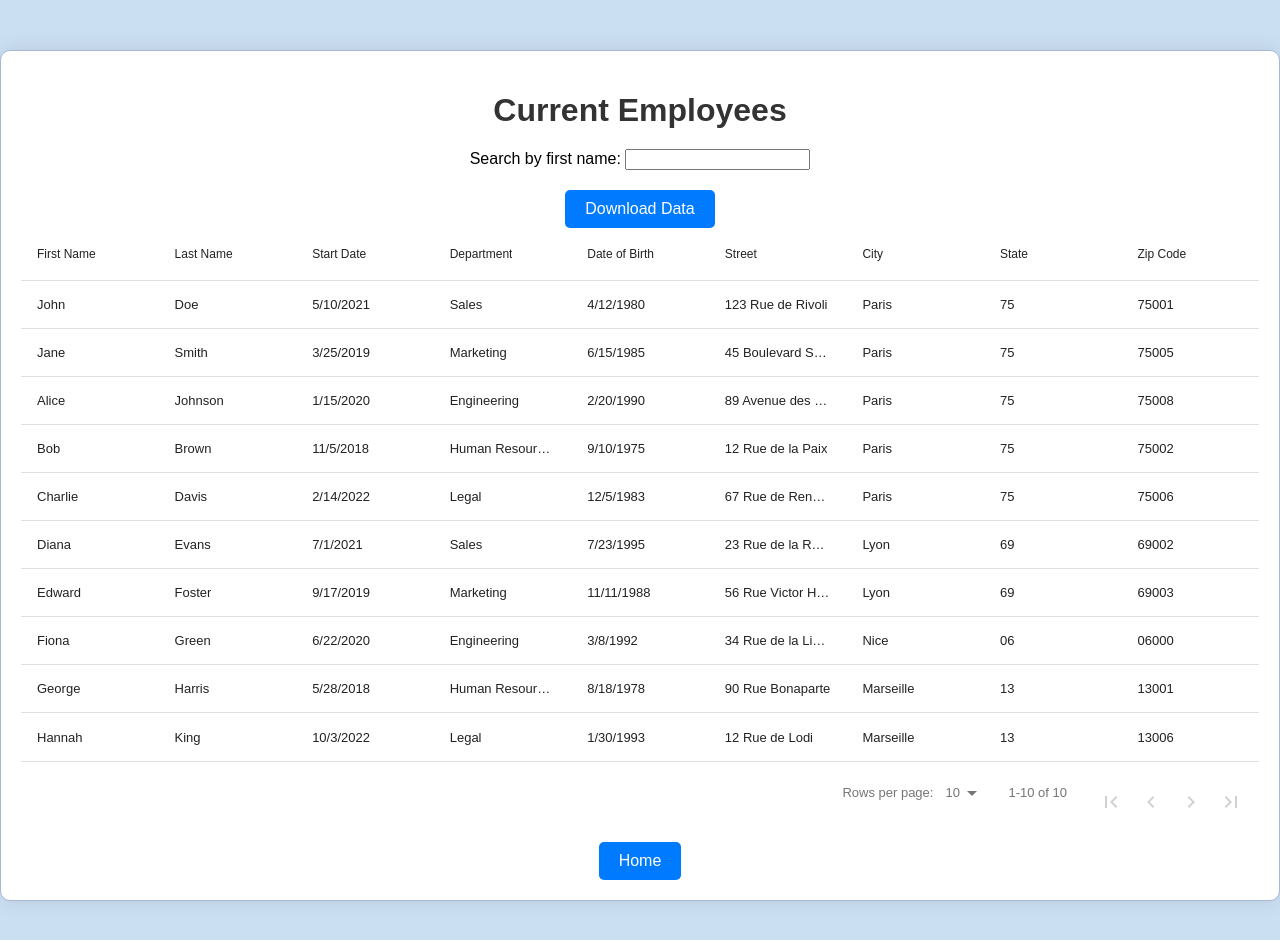
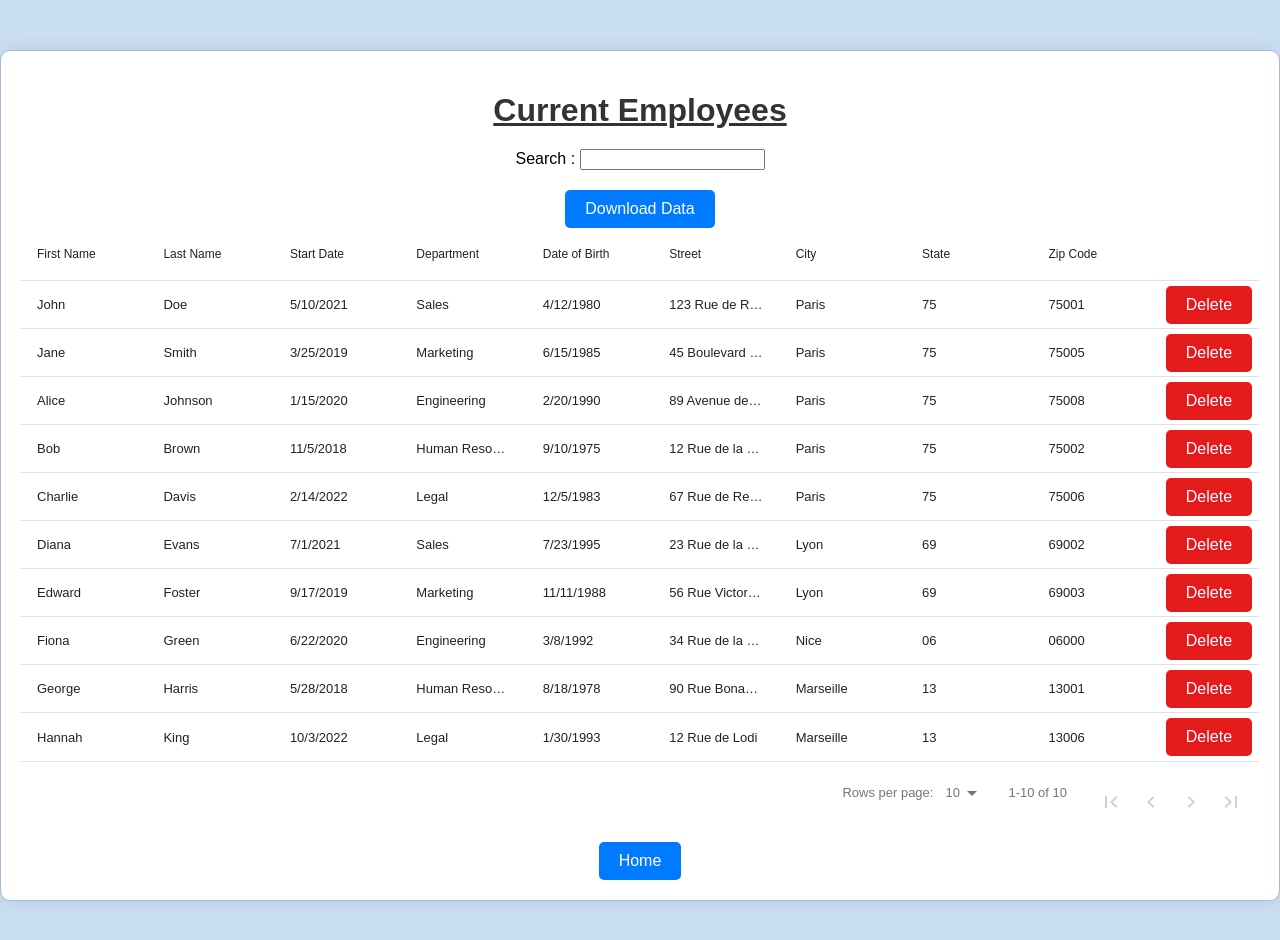
Before and after one commit to GazzaThomo/HR-net, a React (Vite) app in the folder HR-net/: page /employee-list in a window 1280 px wide. Shown: the top 940 px of the page. Built offline with nearby package versions, Linux system fonts and the light colour scheme.

Commit message:
add delete employee

```diff
--- a/HR-net/src/Pages/EmployeeTable.jsx
+++ b/HR-net/src/Pages/EmployeeTable.jsx
@@ -7,6 +7,7 @@ import jsonToCsvExport from "json-to-csv-export";
 
 const EmployeeTable = () => {
   const employees = useStore((state) => state.employees);
+  const removeEmployee = useStore((state) => state.removeEmployee);
   const [search, setSearch] = useState(""); //state for name search
   const [selectedEmployee, setSelectedEmployee] = useState(null);
   const [modalOpen, setModalOpen] = useState(false);
@@ -73,8 +74,49 @@ const EmployeeTable = () => {
       selector: (row) => row.zipCode,
       sortable: true,
     },
+    {
+      // eslint-disable-next-line react/button-has-type
+      cell: (row) => (
+        <button
+          className="delete-btn"
+          key={row.employeeId}
+          onClick={(e) => handleButtonClick(row, row.employeeId)}
+        >
+          Delete
+        </button>
+      ),
+      ignoreRowClick: true,
+      allowoverflow: true,
+      button: "true",
+    },
   ];
 
+  const handleButtonClick = (row, employeeId) => {
+    if (employeeId === null) {
+      return window.alert("please try again");
+    }
+    const canFindEmployee = employees.find(
+      (obj) => obj.employeeId === employeeId
+    );
+
+    if (!canFindEmployee) {
+      window.alert(
+        `Sorry, we can't seem to find that employee in the database for some reason. Please contact the support.`
+      );
+    }
+
+    const confirmationAnswer = confirm(
+      `Are you sure you want to delete ${row.firstName} ${row.lastName} ?`
+    );
+
+    if (!confirmationAnswer) return window.alert(`Employee not deleted`);
+
+    const newEmployeeList = employees.filter((obj) => {
+      return obj.employeeId != employeeId;
+    });
+    removeEmployee(newEmployeeList);
+    window.alert("Employee removed !");
+  };
   const reformatDateToDDMMYYYY = (dateStr) => {
     const [year, month, day] = dateStr.split("-");
     return `${day}/${month}/${year}`;
@@ -105,7 +147,7 @@ const EmployeeTable = () => {
         item.zipCode.toLowerCase().includes(searchLower)
       );
     })
-    .map((item, index) => ({ ...item, key: index }));
+    .map((item) => ({ ...item, key: item.employeeId }));
 
   const dataToConvert = {
     data: data.map((item) => ({
@@ -136,10 +178,12 @@ const EmployeeTable = () => {
 
   return (
     <div className="employee-table-container">
-      <h1>Current Employees</h1>
+      <h1>
+        <u>Current Employees</u>
+      </h1>
 
       <label htmlFor="search">
-        Search by first name:&nbsp;
+        Search :&nbsp;
         <input id="search" type="text" value={search} onChange={handleSearch} />
       </label>
 
@@ -155,6 +199,8 @@ const EmployeeTable = () => {
           columns={columns}
           data={data}
           pagination
+          highlightOnHover
+          pointerOnHover
           onRowClicked={handleRowClick}
         />
       ) : (
--- a/HR-net/src/mockData/mockEmployees.js
+++ b/HR-net/src/mockData/mockEmployees.js
@@ -9,6 +9,7 @@ export const mockEmployees = [
     state: "75",
     zipCode: "75001",
     department: "Sales",
+    employeeId: 0,
   },
   {
     firstName: "Jane",
@@ -20,6 +21,7 @@ export const mockEmployees = [
     state: "75",
     zipCode: "75005",
     department: "Marketing",
+    employeeId: 1,
   },
   {
     firstName: "Alice",
@@ -31,6 +33,7 @@ export const mockEmployees = [
     state: "75",
     zipCode: "75008",
     department: "Engineering",
+    employeeId: 3,
   },
   {
     firstName: "Bob",
@@ -42,6 +45,7 @@ export const mockEmployees = [
     state: "75",
     zipCode: "75002",
     department: "Human Resources",
+    employeeId: 4,
   },
   {
     firstName: "Charlie",
@@ -53,6 +57,7 @@ export const mockEmployees = [
     state: "75",
     zipCode: "75006",
     department: "Legal",
+    employeeId: 5,
   },
   {
     firstName: "Diana",
@@ -64,6 +69,7 @@ export const mockEmployees = [
     state: "69",
     zipCode: "69002",
     department: "Sales",
+    employeeId: 6,
   },
   {
     firstName: "Edward",
@@ -75,6 +81,7 @@ export const mockEmployees = [
     state: "69",
     zipCode: "69003",
     department: "Marketing",
+    employeeId: 7,
   },
   {
     firstName: "Fiona",
@@ -86,6 +93,7 @@ export const mockEmployees = [
     state: "06",
     zipCode: "06000",
     department: "Engineering",
+    employeeId: 8,
   },
   {
     firstName: "George",
@@ -97,6 +105,7 @@ export const mockEmployees = [
     state: "13",
     zipCode: "13001",
     department: "Human Resources",
+    employeeId: 9,
   },
   {
     firstName: "Hannah",
@@ -108,5 +117,6 @@ export const mockEmployees = [
     state: "13",
     zipCode: "13006",
     department: "Legal",
+    employeeId: 10,
   },
 ];
--- a/HR-net/src/scss/main.css
+++ b/HR-net/src/scss/main.css
@@ -7,6 +7,10 @@
   box-shadow: 0 0 20px rgba(0, 0, 0, 0.1);
   border: 1px solid #a6b8d7;
   text-align: center;
+}
+.employee-table-container .delete-btn {
+  margin: 0;
+  background-color: rgb(227, 27, 27);
 }
 .employee-table-container h1 {
   color: #333;
--- a/HR-net/src/scss/pages/_employeeTable.scss
+++ b/HR-net/src/scss/pages/_employeeTable.scss
@@ -7,6 +7,11 @@
   box-shadow: 0 0 20px rgba(0, 0, 0, 0.1);
   border: 1px solid #a6b8d7;
   text-align: center;
+
+  .delete-btn {
+    margin: 0;
+    background-color: rgb(227, 27, 27);
+  }
 
   h1 {
     color: #333;
--- a/HR-net/src/store/store.js
+++ b/HR-net/src/store/store.js
@@ -9,6 +9,7 @@ const useStore = create(
       employees: mockEmployees,
       addEmployee: (employee) =>
         set((state) => ({ employees: [...state.employees, employee] })),
+      removeEmployee: (employeeArray) => set({ employees: employeeArray }),
     }),
     {
       name: "employee-storage",
```
Also changed, not shown: 1 other file (tests, documents, lock files or other folders).
